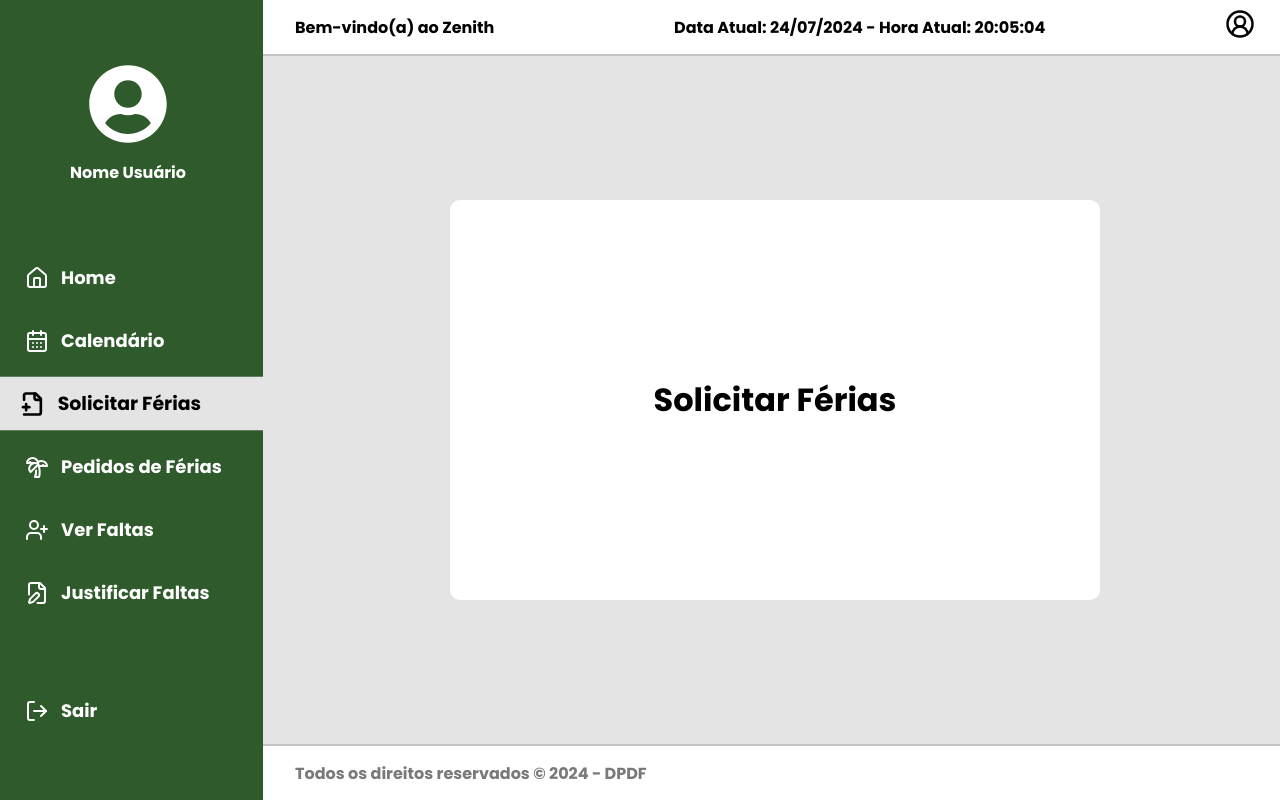
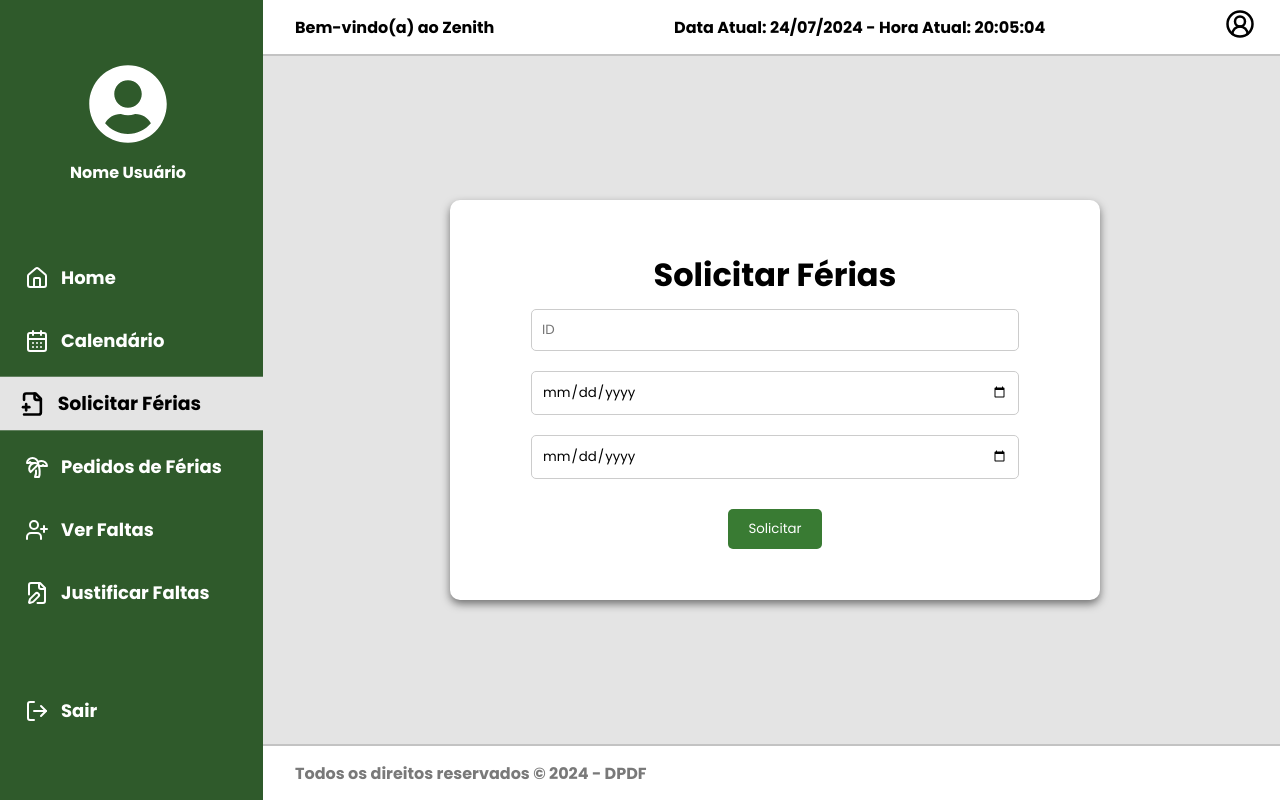
Before and after one commit to LJITDPDF/Front-Zenith, a React (Vite) app: page /pontista/solicitarferias in a window 1280 px wide. Built offline with nearby package versions, Linux system fonts and the light colour scheme.

Commit message:
Solicitar Férias parcialmente feito

```diff
--- a/src/pages/pontista/PontistaSolicitarFerias.jsx
+++ b/src/pages/pontista/PontistaSolicitarFerias.jsx
@@ -1,4 +1,4 @@
-import React from 'react'
+import React, { useState } from 'react';
 import styled from 'styled-components';
 
 const PageContainer = styled.div`
@@ -16,16 +16,87 @@ const PontistaSolicitarFeriasContainer = styled.div`
   height: 400px;
   background-color: #fff;
   display: flex;
+  flex-direction: column;
   align-items: center;
   justify-content: center;
   border-radius: 10px;
+  padding: 20px;
+  box-shadow: 0 4px 8px rgba(0, 0, 0, 0.5);
+`;
+
+const Input = styled.input`
+  margin: 10px 0;
+  padding: 10px;
+  width: 80%;
+  border: 1px solid #ccc;
+  border-radius: 5px;
+`;
+
+const Button = styled.button`
+  padding: 10px 20px;
+  background-color: #397b33;
+  color: white;
+  border: none;
+  border-radius: 5px;
+  cursor: pointer;
+  margin-top: 20px;
+
+  &:hover {
+    background-color: #325e2e;
+  }
 `;
 
 const PontistaSolicitarFerias = () => {
+  const [id, setId] = useState('');
+  const [startDate, setStartDate] = useState('');
+  const [endDate, setEndDate] = useState('');
+  const [message, setMessage] = useState('');
+
+  const handleSubmit = async () => {
+    try {
+      const response = await fetch('http://localhost:3000/SolicitarFerias', {
+        method: 'POST',
+        headers: {
+          'Content-Type': 'application/json',
+        },
+        body: JSON.stringify({ id, data_inicio: startDate, data_fim: endDate }),
+      });
+
+      if (response.ok) {
+        setMessage('Solicitação de férias enviada com sucesso!');
+      } else {
+        const errorData = await response.json();
+        setMessage(`Erro ao enviar solicitação de férias: ${errorData.message}`);
+      }
+    } catch (error) {
+      setMessage(`Erro ao enviar solicitação de férias: ${error.message}`);
+    }
+  };
+
   return (
     <PageContainer>
       <PontistaSolicitarFeriasContainer>
         <h1>Solicitar Férias</h1>
+        <Input
+          type="text"
+          value={id}
+          onChange={(e) => setId(e.target.value)}
+          placeholder="ID"
+        />
+        <Input
+          type="date"
+          value={startDate}
+          onChange={(e) => setStartDate(e.target.value)}
+          placeholder="Data de Início"
+        />
+        <Input
+          type="date"
+          value={endDate}
+          onChange={(e) => setEndDate(e.target.value)}
+          placeholder="Data de Fim"
+        />
+        <Button onClick={handleSubmit}>Solicitar</Button>
+        {message && <p>{message}</p>}
       </PontistaSolicitarFeriasContainer>
     </PageContainer>
   );
```
Lines whose indentation alone changed are shown as unchanged.
